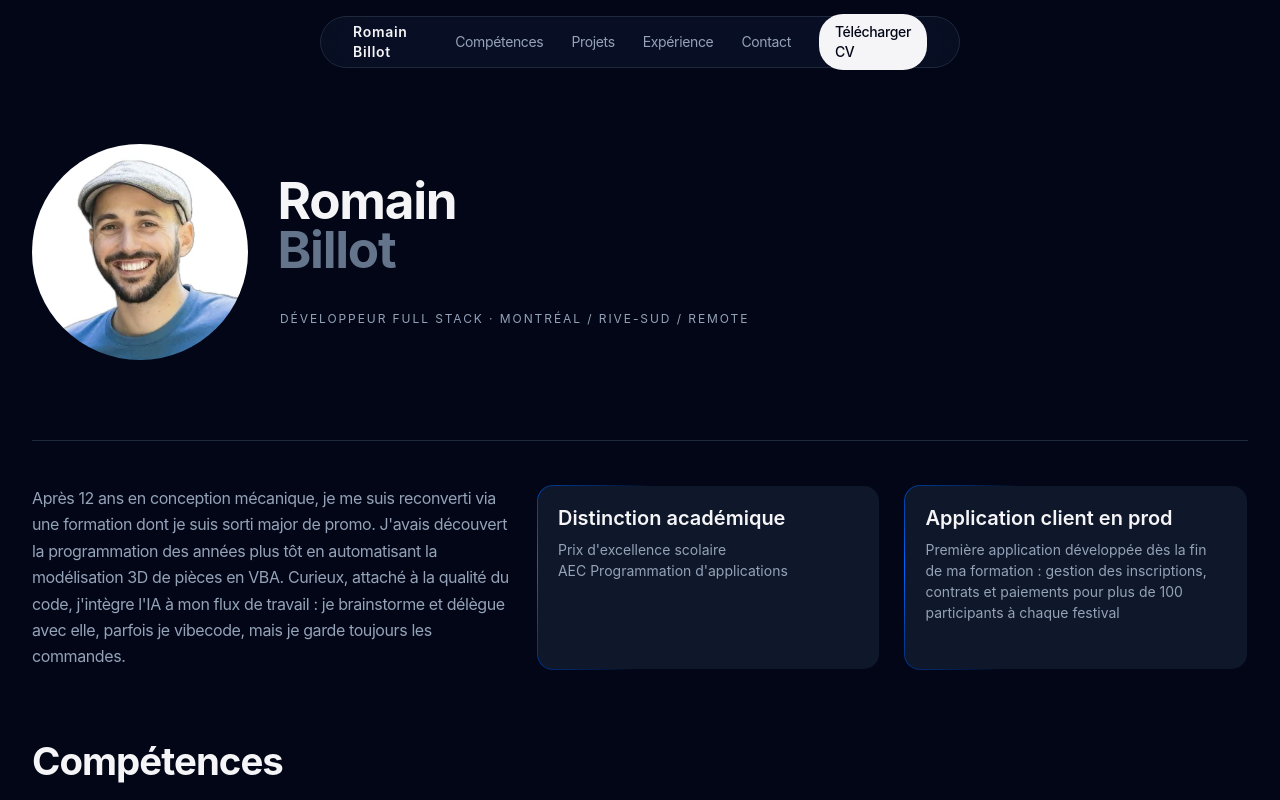
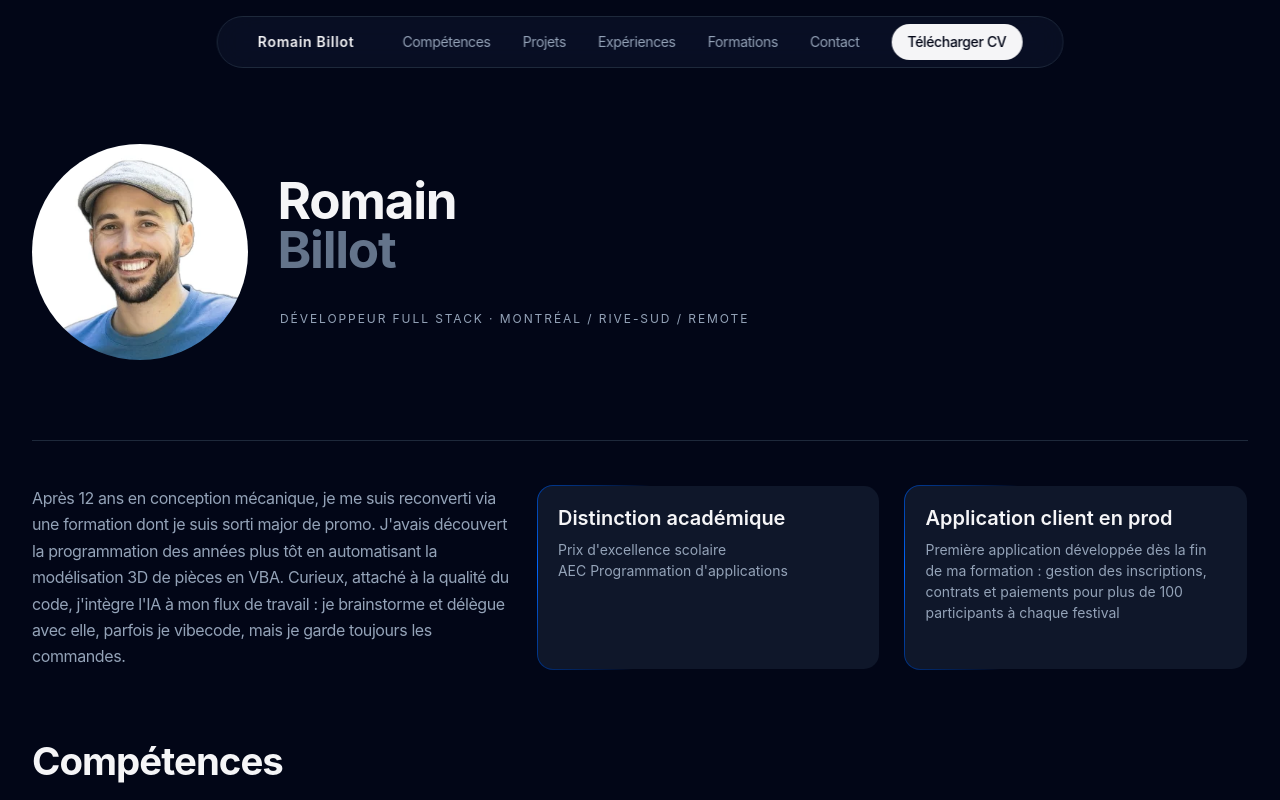
Before and after one commit to romain-billot/portfolio-v2, a React (Vite) app: page / in a window 1280 px wide. Shown: the top 800 px of the page. Built offline with nearby package versions, Linux system fonts and the light colour scheme; the HTML template or start-up script is replaced by a standard one.

Commit message:
fix: update media query breakpoint and improve navigation link labels in Nav component

```diff
--- a/src/index.css
+++ b/src/index.css
@@ -139,7 +139,7 @@
         transform: translateY(-6px) rotate(-45deg);
     }
 
-    @media (max-width: 880px) {
+    @media (max-width: 899px) {
         .nav-burger {
             display: flex;
         }
--- a/src/sections/nav/Nav.tsx
+++ b/src/sections/nav/Nav.tsx
@@ -11,11 +11,11 @@ export function Nav() {
     return (
         <>
             <nav
-                className="fixed top-4 left-1/2 z-100 flex h-13 w-auto -translate-x-1/2 items-center gap-10 rounded-4xl border border-border bg-bg-2/55 px-8 text-sm tracking-tight backdrop-blur-xl backdrop-saturate-150 max-md:w-[calc(100%-32px)] max-md:justify-between max-md:gap-0">
+                className="fixed top-4 left-1/2 z-100 flex h-13 w-auto -translate-x-1/2 items-center gap-12 rounded-4xl border border-border bg-bg-2/55 px-10 text-sm tracking-tight whitespace-nowrap backdrop-blur-xl backdrop-saturate-150 max-[900px]:w-[calc(100%-32px)] max-[900px]:justify-between max-[900px]:gap-0 max-[900px]:px-6">
                 <a href="#hero" className="font-semibold tracking-wider">
                     {cv.basics.name}
                 </a>
-                <div className="flex items-center gap-7 max-md:hidden">
+                <div className="flex items-center gap-8 max-[900px]:hidden">
                     {NAV_LINKS.map((l) => (
                         <a key={l.href} href={l.href} className="text-muted transition-colors hover:text-text">
                             {l.label}
@@ -30,7 +30,7 @@ export function Nav() {
                     </a>
                 </div>
                 <button
-                    className={`nav-burger md:hidden${open ? " open" : ""}`}
+                    className={`nav-burger min-[900px]:hidden${open ? " open" : ""}`}
                     onClick={() => setOpen((o) => !o)}
                     aria-label="menu"
                 >
--- a/src/sections/nav/links.ts
+++ b/src/sections/nav/links.ts
@@ -3,7 +3,8 @@ export type NavLink = { href: string; label: string };
 export const NAV_LINKS: NavLink[] = [
 	{href: "#skills", label: "Compétences"},
 	{href: "#projects", label: "Projets"},
-	{href: "#xp", label: "Expérience"},
+	{href: "#xp", label: "Expériences"},
+	{href: "#formation", label: "Formations"},
 	{href: "#contact", label: "Contact"},
 ];
 
```
